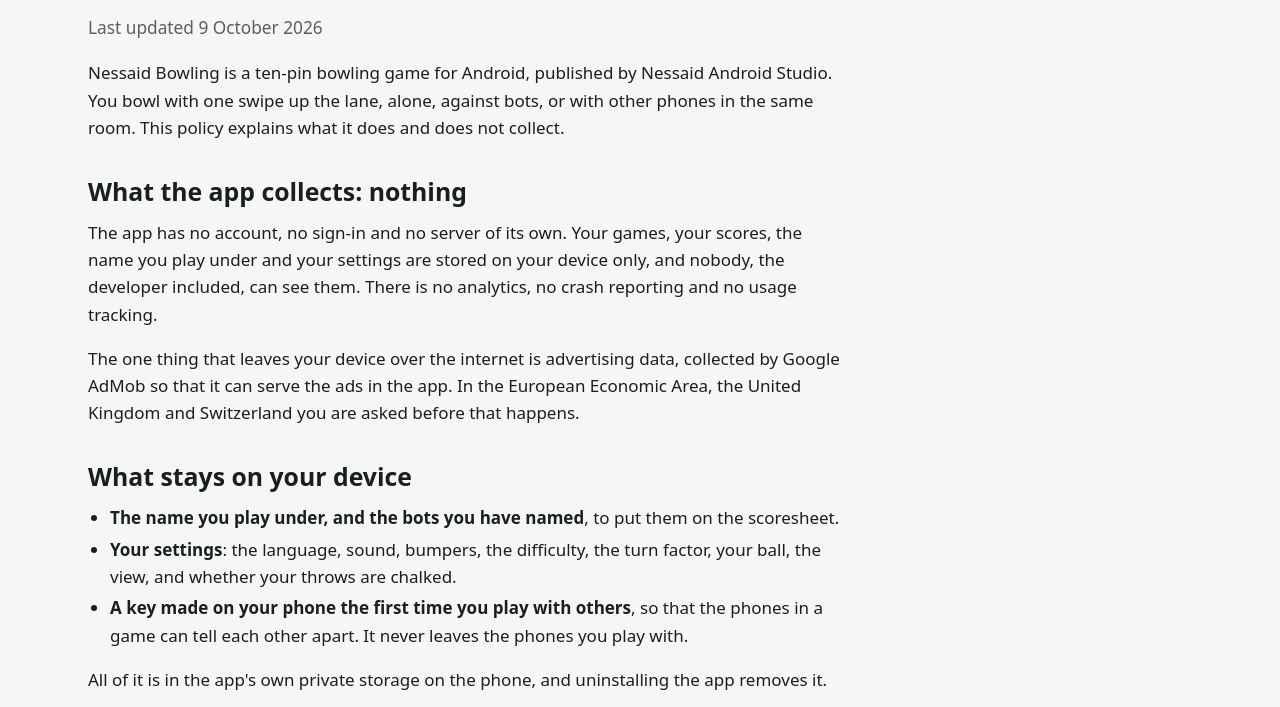
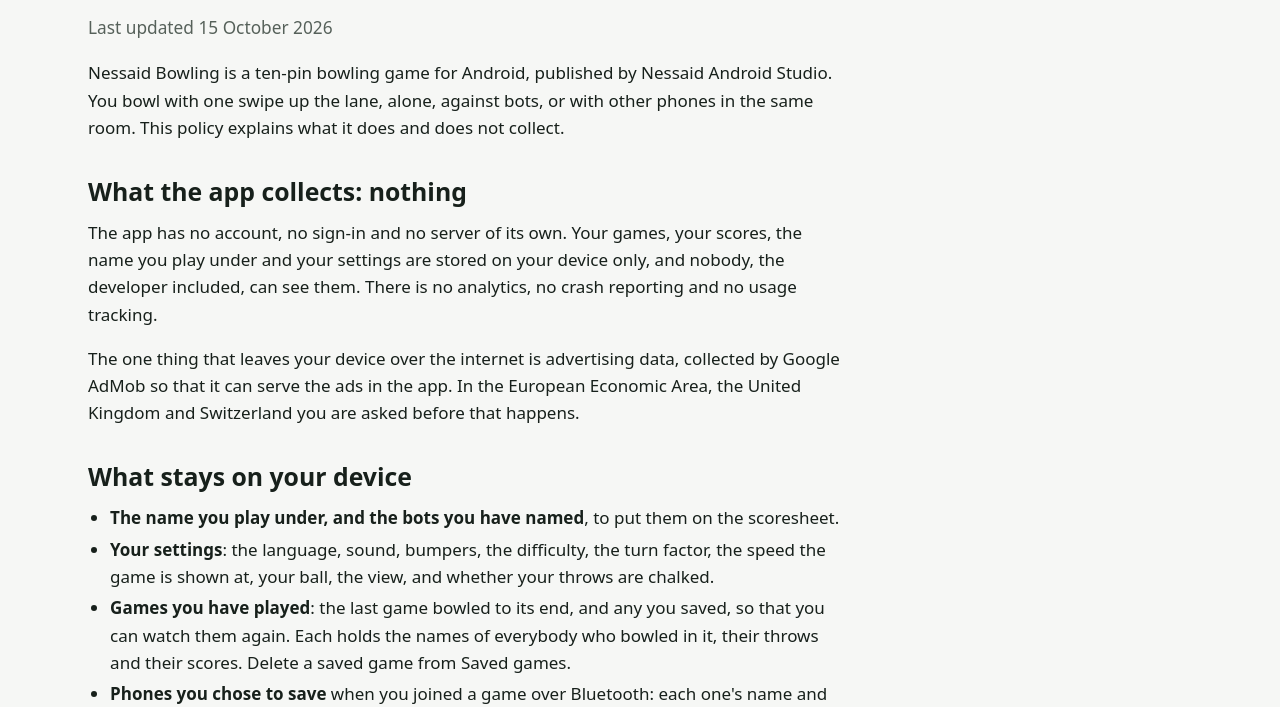
Before and after one commit to nessaid-android/nessaid-android.github.io, a plain HTML site: page games/bowling/privacy.html in a window 1280 px wide. Shown: the part 245-952 px from the top of the page. Drawn offline with Linux system fonts and the light colour scheme.

Commit message:
Nessaid Bowling's privacy page: location to Android 12L, replays, saved phones
For 1.1.0 (versionCode 2). The networking library now declares precise
location up to Android 12L where it stopped at 11, and approximate location
beside it, for a Bluetooth or Nearby search on those versions; a Bluetooth
host is not asked. And the phone keeps two things it did not: the games
bowled to their end (the last, and the saved), and the phones saved when
joining over Bluetooth. Permissions read off the 1.1.0 release build with
aapt2 on 15 October 2026. A draft: not to be pushed until the owner says.

Co-Authored-By: Claude Opus 5.5 <noreply@anthropic.com>

```diff
--- a/games/bowling/privacy.html
+++ b/games/bowling/privacy.html
@@ -26,11 +26,11 @@
     Every statement must match what the shipped build does - the manifest's
     permissions, whether ads are on, what is stored. Its source is
     publishing/privacy-policy.md in the game's own repository; the permissions
-    were read off the 1.0.0 release build on 8 October 2026.
+    were read off the 1.1.0 release build (versionCode 2) on 15 October 2026.
   -->
   <article class="doc">
     <h1>Privacy policy: Nessaid Bowling</h1>
-    <p class="lede">Last updated 9 October 2026</p>
+    <p class="lede">Last updated 15 October 2026</p>
 
     <p>Nessaid Bowling is a ten-pin bowling game for Android, published by Nessaid Android Studio. You bowl with one swipe up the lane, alone, against bots, or with other phones in the same room. This policy explains what it does and does not collect.</p>
 
@@ -41,7 +41,9 @@
     <h2>What stays on your device</h2>
     <ul>
       <li><strong>The name you play under, and the bots you have named</strong>, to put them on the scoresheet.</li>
-      <li><strong>Your settings</strong>: the language, sound, bumpers, the difficulty, the turn factor, your ball, the view, and whether your throws are chalked.</li>
+      <li><strong>Your settings</strong>: the language, sound, bumpers, the difficulty, the turn factor, the speed the game is shown at, your ball, the view, and whether your throws are chalked.</li>
+      <li><strong>Games you have played</strong>: the last game bowled to its end, and any you saved, so that you can watch them again. Each holds the names of everybody who bowled in it, their throws and their scores. Delete a saved game from Saved games.</li>
+      <li><strong>Phones you chose to save</strong> when you joined a game over Bluetooth: each one's name and Bluetooth address, so that it is called first the next time. Forget any of them from the Phones list on Join.</li>
       <li><strong>A key made on your phone the first time you play with others</strong>, so that the phones in a game can tell each other apart. It never leaves the phones you play with.</li>
     </ul>
     <p>All of it is in the app's own private storage on the phone, and uninstalling the app removes it.</p>
@@ -69,7 +71,7 @@
     <p>A game on one phone, alone or against bots, asks for nothing. The permissions below are asked for only when you host or join a game with other phones, and only the ones the way you chose needs.</p>
     <ul>
       <li><strong>Nearby devices</strong> (Bluetooth, and Wi-Fi devices): finding the other phones in the room and connecting to them. If you refuse, you cannot play with other phones that way; everything else works.</li>
-      <li><strong>Location</strong>, on Android 11 and older only: on those versions Android does not allow a Bluetooth scan without it. The app never reads your location. If you refuse, Bluetooth games cannot find each other on those phones.</li>
+      <li><strong>Location</strong>, approximate and precise, on Android 12L and older only: on those versions Android does not allow a search for nearby phones over Bluetooth, or over Google's Nearby connection, without it. A phone that hosts a game over Bluetooth is not asked. The app never reads your location and never sends it anywhere. If you refuse, those phones cannot find a game that way.</li>
       <li><strong>Notifications</strong>: the notice shown while a game with other phones is running, which is also the way back to it. If you refuse, the game still runs and the notice is hidden.</li>
     </ul>
     <p>The rest are install-time declarations that never prompt you:</p>
```
